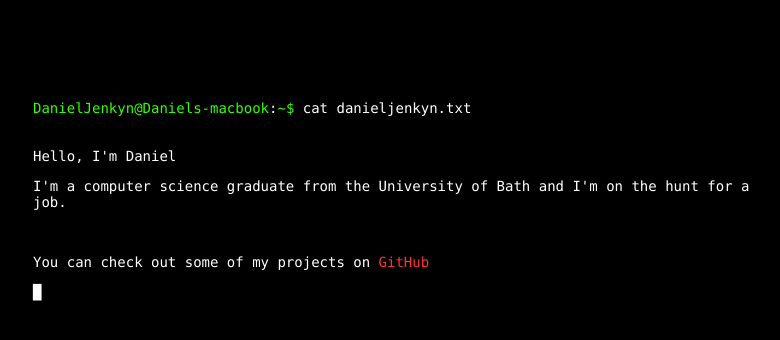
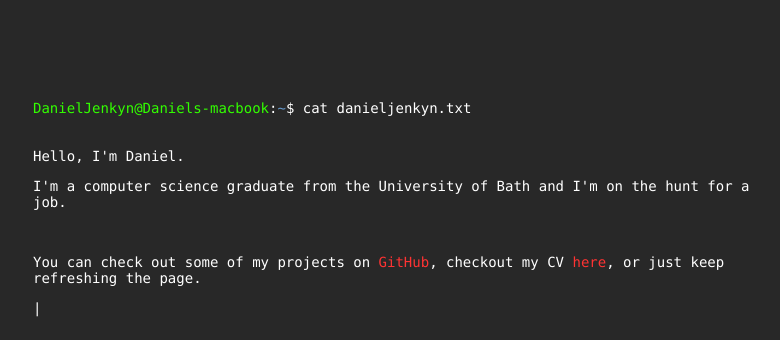
Before and after one commit to DanielJenkyn/DanielJenkyn.github.io, a plain HTML site: page index.html in a window 1280 px wide. Shown: the whole page, without its empty margins (232-1012 px from the left). Drawn offline with nearby package versions, Linux system fonts and the light colour scheme.

Commit message:
Added cv, updated text, changed colours to mimic BASH

```diff
--- a/index.html
+++ b/index.html
@@ -5,7 +5,7 @@
 	<style type="text/css">
 
 	body {
-		background-color: #000;
+		background-color: #282828;
 	}
 
 	#console {
@@ -28,11 +28,11 @@
 	}
 
 	#c {
-		color: #33FF00;
+		color: #fff;
 	}
 
 	#b {
-		color: #33FF00;
+		color: #6699CC;
 	}
 </style>
 </head>
@@ -44,8 +44,6 @@
 	index:0, // current cursor position
 	speed:2, // speed of the Typer
 	file:"", //file, must be setted
-	accessCount:0, //times alt is pressed for Access Granted
-	deniedCount:0, //times caps is pressed for Access Denied
 	init: function(){// inizialize Hacker Typer
 		accessCountimer=setInterval(function(){Typer.updLstChr();},500); // inizialize timer for blinking cursor
 		$.get(Typer.file,function(data){// get the text file
@@ -66,7 +64,7 @@
 	addText:function(key){//Main function to add the code
 		if(Typer.text){ // otherway if text is loaded
 			var cont=Typer.content(); // get the console content
-			if(cont.substring(cont.length-1,cont.length)=="█") // if the last char is the blinking cursor
+			if(cont.substring(cont.length-1,cont.length)=="|") // if the last char is the blinking cursor
 				$("#console").html($("#console").html().substring(0,cont.length-1)); // remove it before adding the text
 			if(key.keyCode!=8){ // if key is not backspace
 				Typer.index+=Typer.speed;	// add to the index the speed
@@ -90,10 +88,10 @@
 
 	updLstChr:function(){ // blinking cursor
 		var cont=this.content(); // get console
-		if(cont.substring(cont.length-1,cont.length)=="█") // if last char is the cursor
+		if(cont.substring(cont.length-1,cont.length)=="|") // if last char is the cursor
 			$("#console").html($("#console").html().substring(0,cont.length-1)); // remove it
 		else
-			this.write("█"); // else write it
+			this.write("|"); // else write it
 	}
 }
 
```
Also changed, not shown: danieljenkyn.txt, 1 other file.
